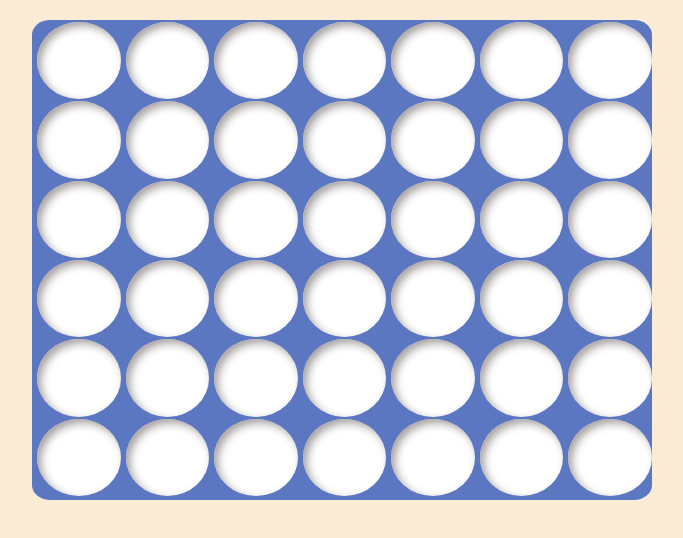
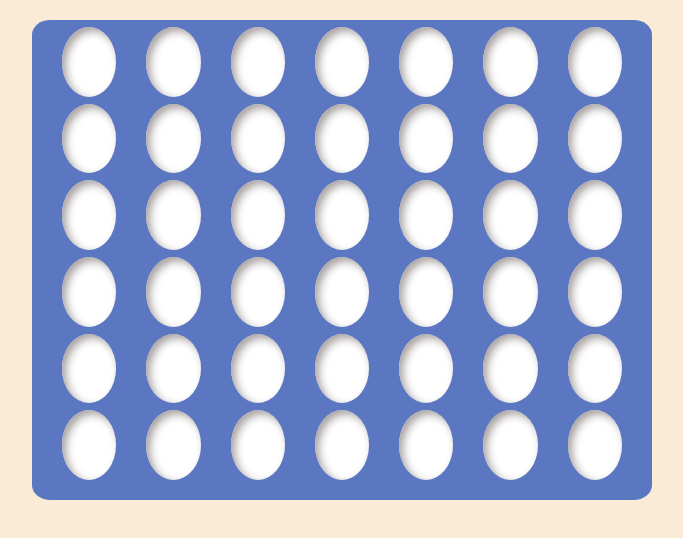
Before and after one commit to SignorPrgrmr/4-in-row, a React (Create React App) app: page / in a window 1280 px wide. Shown: the top 538 px of the page, without its empty margins (298-981 px from the left). Built offline with nearby package versions, Linux system fonts and the light colour scheme.

Commit message:
Bord'o baxt + biaz jadid style lar izafa eladim

```diff
--- a/src/components/Arena.tsx
+++ b/src/components/Arena.tsx
@@ -14,6 +14,8 @@ class Arena extends Component {
         if (!this.state.arena.columnIsFull(index)) {
             const { arena } = this.state
             arena.push(this.state.turn, index)
+            if (arena.hasWon(index))
+                console.log('Utde')
             this.changeTurn()
             this.setState({ arena: { ...arena }, hoveredColumn: arena.columnIsFull(index) ? -1 : this.state.hoveredColumn})
         }
--- a/src/logic/Arena.ts
+++ b/src/logic/Arena.ts
@@ -1,4 +1,4 @@
-import { Nut } from "./Nut"
+import {Nut} from "./Nut"
 
 export class Arena {
     private arena: (Nut)[][] = [[], [], [], [], [], [], []];
@@ -16,6 +16,50 @@ export class Arena {
 
     columnIsFull = (index: number) => !(this.columnSize[index] < 6)
 
+    hasWon = (index: number) => {
+        let y = -1
+        while (this.arena[index][y + 1] !== Nut.EMPTY)
+            y++
+        console.log(y)
+        return this.verticalPosition(index, y) || this.horizontalPosition(index, y) ||
+            this.obliqueRightPosition(index, y) || this.obliqueLeftPosition(index, y)
+    }
+
+    private verticalPosition(x: number, y: number) {
+        return this.arena[x][y] === this.arena[x][y - 1] && this.arena[x][y] === this.arena[x][y - 2]
+            && this.arena[x][y] === this.arena[x][y - 3]
+    }
+
+    private horizontalPosition(x: number, y: number) {
+        let rightCounter = 0
+        while (this.arena[x + rightCounter + 1] && this.arena[x][y] === this.arena[x + rightCounter + 1][y])
+            rightCounter++
+        let leftCounter = 0
+        while (this.arena[x - leftCounter - 1] && this.arena[x][y] === this.arena[x - leftCounter - 1][y])
+            leftCounter++
+        return leftCounter + rightCounter + 1 >= 4
+    }
+
+    private obliqueRightPosition(x: number, y: number) {
+        let rightCounter = 0
+        while (this.arena[x + rightCounter + 1] && this.arena[x][y] === this.arena[x + rightCounter + 1][y + rightCounter + 1])
+            rightCounter++
+        let leftCounter = 0
+        while (this.arena[x - leftCounter - 1] && this.arena[x][y] === this.arena[x - leftCounter - 1][y - leftCounter - 1])
+            leftCounter++
+        return rightCounter + leftCounter + 1 >= 4
+    }
+
+    private obliqueLeftPosition(x: number, y: number) {
+        let rightCounter = 0
+        while (this.arena[x + rightCounter + 1] && this.arena[x][y] === this.arena[x + rightCounter + 1][y - rightCounter - 1])
+            rightCounter++
+        let leftCounter = 0
+        while (this.arena[x - leftCounter - 1] && this.arena[x][y] === this.arena[x - leftCounter - 1][y + leftCounter + 1])
+            leftCounter++
+        return rightCounter + leftCounter + 1 >= 4
+    }
+
     constructor() {
         for(let i = 0; i < 7; i++) {
             for(let j = 0; j < 6; j++){
--- a/src/resources/style.css
+++ b/src/resources/style.css
@@ -8,51 +8,52 @@ body{
     min-width: 400px;
     min-height:350px;
     border-radius: 3%;
+     padding-bottom: 4px;
 
 }
 .row{
-    border-radius: 55%;
-    margin-bottom: 2px;
+    margin: 0;
+    padding-top: 2px;
+    padding-bottom: 2px;
 }
 .cell{
+    border-radius: 100%;
     height: 17%;
     background-clip: padding-box;
-    padding: 13px;
-    margin-top: 2px;
-    margin-bottom: 2px;
+    margin: 0 0 7px;
     background-color: rgb(255, 255, 255);
     box-shadow: 4px 4px 8px rgb(168, 161, 161) inset;
-
 }
 
 .col{
-    margin-bottom: 10px;
-    padding-bottom: 10px;
-    margin-left: 5px
+    margin-top: 5px;
+    margin-bottom: 9px;
+    padding-bottom: 40px;
+    margin-left: 0;
 }
 
 .lastC{
-    margin-right: 5px
+    margin-right: 0
 }
 
 .col-hover {
     background-color: rgb(132, 152, 206);
-    border-radius: 8%;
-    margin-top: 5px;
-    margin-bottom: 3px;
-    padding-bottom: 20px;
-    margin-left: 5px
+    border-radius: 3%;
+    padding-bottom: 49px;
+    margin-bottom: 0px;
   }
 
+
+
   .b{
-    padding-bottom: 5px;
+      padding-bottom: 10px;
   }
 
    .firstPlayer{
      background-color: rgb(255, 49, 35);
      box-shadow: inset 0 0 10px #811010;
      border: crimson 3px solid;
-   border-radius: 55%;
+     border-radius: 300%;
 
   }
 
@@ -60,5 +61,5 @@ body{
       background-color: rgb(252, 255, 64);
       box-shadow: inset 0 0 10px #777912;
       border: rgba(197, 194, 7, 0.918) 3px solid;
-    border-radius: 55%;
+      border-radius:100%;
   }
```
Lines whose indentation alone changed are shown as unchanged.
